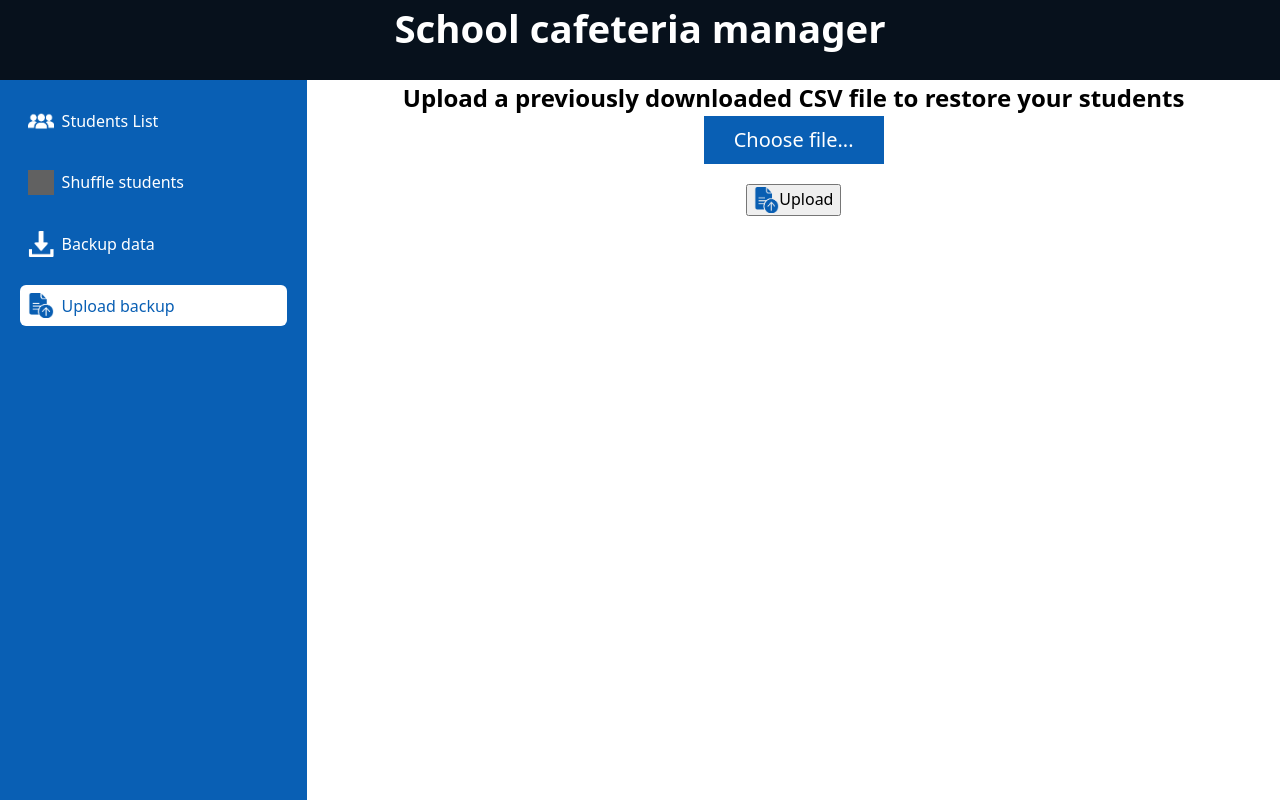
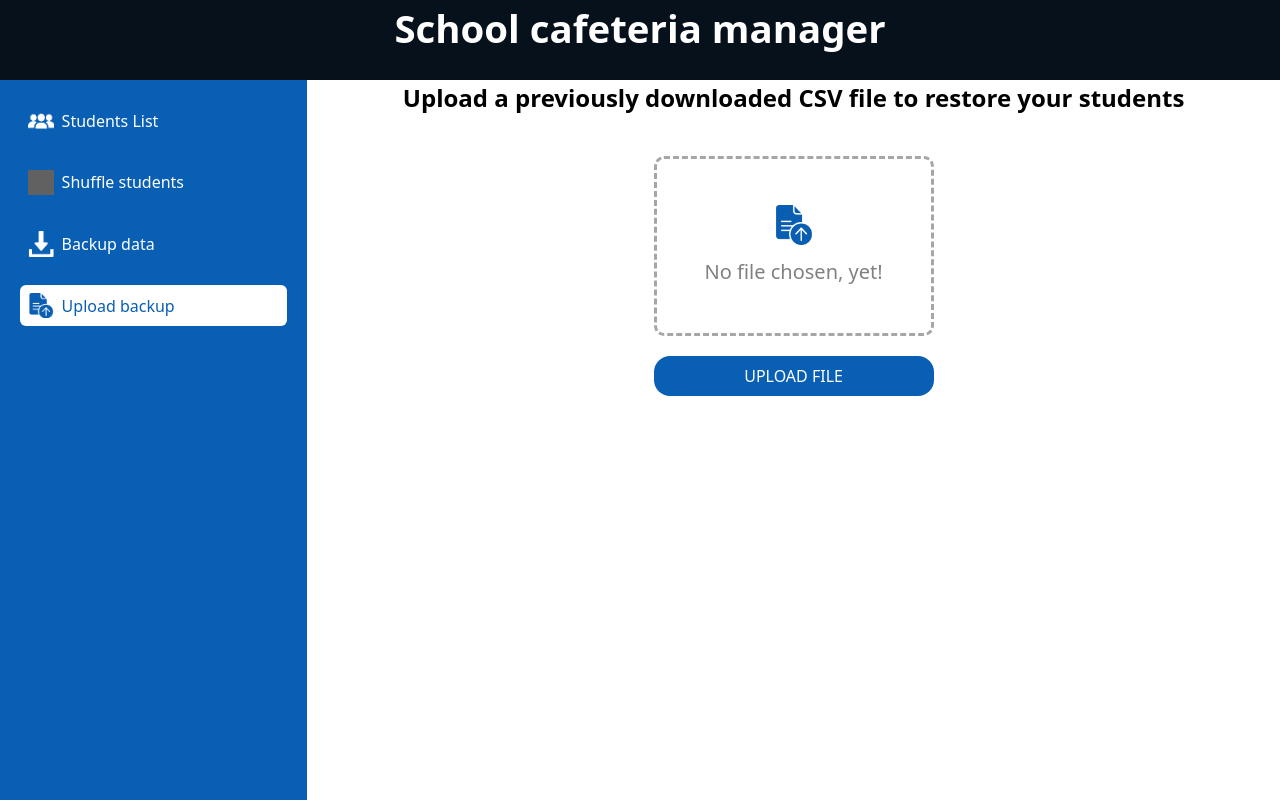
Before and after one commit to jm-mogo/studentsTableShuffle, a React (Vite) app: page / in a window 1280 px wide. Both pictures are taken after a click on the button "Upload backup". Built offline with nearby package versions, Linux system fonts and the light colour scheme; grey boxes are pictures that could not be loaded.

Commit message:
update style of upload menu

```diff
--- a/src/uploadData/UploadData.css
+++ b/src/uploadData/UploadData.css
@@ -1,4 +1,5 @@
 input[type="file"] {
+
     width: 0.1px;
 	height: 0.1px;
 	opacity: 0;
@@ -8,15 +9,19 @@ input[type="file"] {
 }
 
 input[type="file"] + label {
+    margin-top: 40px;
     font-size: 1.25em;
-    color: white;
-    background-color: #095fb4;
-    height: 48px;
-    width: 180px;
+    border: dashed #a6a6a6;
+    color: gray;
+    border-radius: 10px;
+    height: 180px;
+    width: 280px;
     /* border-radius: 10px; */
     display: flex;
+    flex-direction: column;
     align-items: center;
     justify-content: center;
+    gap: 12px;
 }
 
 input[type="file"] :focus + label,
@@ -27,9 +32,20 @@ input[type="file"]  + label:hover,
 
 #csvForm button {
     display: flex;
+    border: none;
+    border-radius: 16px;
+    background-color: #095fb4;
+    color: white;
+    font-size: 16px;
+    justify-content: center;
+    align-items: center;
+    height: 40px;
+    width: 280px;
 }
 
-#csvForm button span {
+#csvForm span {
     display: flex;
+    width: 40px;
+    height: 40px;
     filter: invert(14%) sepia(94%) saturate(6258%) hue-rotate(201deg) brightness(93%) contrast(93%);
 }
--- a/src/uploadData/UploadData.jsx
+++ b/src/uploadData/UploadData.jsx
@@ -35,12 +35,10 @@ const UploadData = ({ students, setStudents }) => {
             alert("not valid file \nPlease upload a .csv file");
             return;
         }
-        console.log(file.name);
         const reader = new FileReader();
         reader.onload = function (e) {
             // Access to content with e.target.result
             const csvArray = csvToArr(e.target.result, ",");
-            console.log(csvArray);
             setStudents(csvArray);
         };
 
@@ -65,7 +63,8 @@ const UploadData = ({ students, setStudents }) => {
                     onChange={onChange}
                 />
                 <label htmlFor="csvInput">
-                    {fileName.length > 0 ? fileName : "Choose file..."}
+                    <span className="icon upload"></span>
+                    {fileName.length > 0 ? fileName : "No file chosen, yet!"}
                 </label>
                 <button
                     type="button"
@@ -73,8 +72,7 @@ const UploadData = ({ students, setStudents }) => {
                         convertData(e);
                     }}
                 >
-                    <span className="icon upload"></span>
-                    Upload
+                    UPLOAD FILE
                 </button>
             </form>
         </>
```
